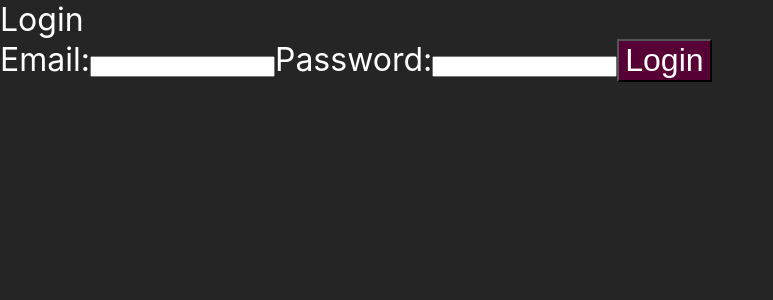
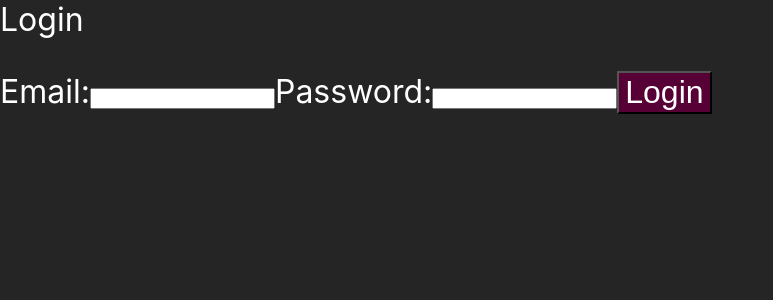
Before and after one commit to Gk1mtd/metronome-frontend, a React (Create React App) app: page /login in a window 1280 px wide. Shown: the top 300 px of the page, without its empty margins (0-773 px from the left). Built offline with nearby package versions, Linux system fonts and the light colour scheme.

Commit message:
adds function to adds a call to actions for specific error messages

```diff
--- a/src/components/Login.js
+++ b/src/components/Login.js
@@ -1,12 +1,29 @@
 import React from 'react';
+import { Link } from 'react-router-dom';
 import useLogin from '../customHooks/login';
 
 function Login() {
-  const { login } = useLogin();
+  const { login, responseMessage } = useLogin();
+
+  /** if the user is not existent, then the client will invite to signup */
+  function renderErrorParser() {
+    switch (responseMessage?.message) {
+      case 'User not found, please Signup':
+        return (
+          <p>
+            User does not exist ...yet ;) please{' '}
+            <Link to='/signup'>Signup</Link>
+          </p>
+        );
+      default:
+        return <p>{responseMessage?.message}</p>;
+    }
+  }
 
   return (
     <div className='Login'>
       Login
+      {renderErrorParser()}
       <form
         onSubmit={event => {
           event.preventDefault();
```
